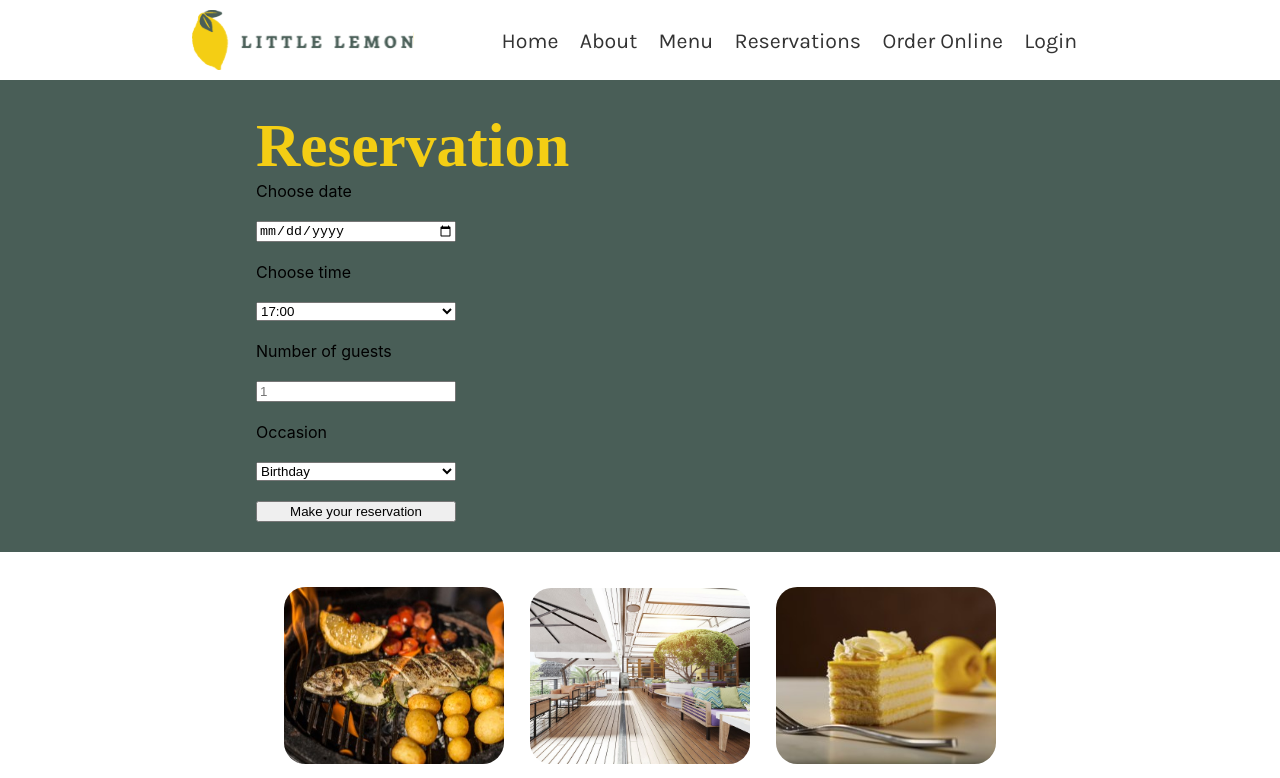
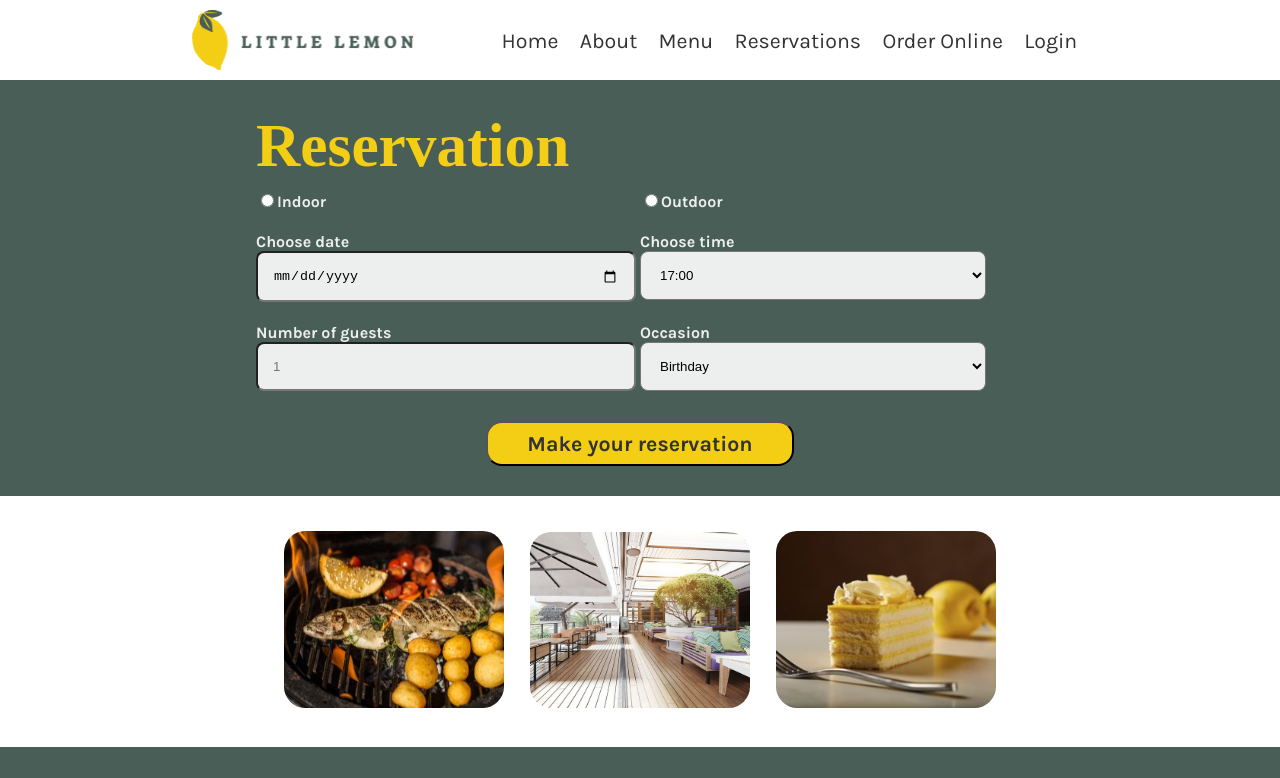
Before and after one commit to AdelleRo/Little-Lemon, a React (Create React App) app: page /reservation-page in a window 1280 px wide. Shown: the top 778 px of the page. Built offline with nearby package versions, Linux system fonts and the light colour scheme; a web font is replaced by a local one.

Commit message:
stateful array to display times

```diff
--- a/public/index.html
+++ b/public/index.html
@@ -52,5 +52,6 @@
       To begin the development, run `npm start` or `yarn start`.
       To create a production bundle, use `npm run build` or `yarn build`.
     -->
+    <script src="https://raw.githubusercontent.com/courseraap/capstone/main/api.js"></script>
   </body>
 </html>
--- a/src/App.css
+++ b/src/App.css
@@ -391,11 +391,7 @@
   background-color: #495E57;
   padding: 30px 20%;
 }
-.booking-form{
-  display: grid;
-  max-width: 200px;
-  gap: 20px;
-}
+
 .gallery-and-btn{
   padding: 30px 10%;
 }
@@ -407,6 +403,30 @@
   width: 220px;
   border-radius: 16pt;
   margin: 5px 1vw;
+}
+
+/*Booking component styles*/
+.booking-form{
+/*   display: grid;
+  grid-template-columns: 1fr 1fr;
+  gap: 20px; */
+  display: flex;
+  flex-direction: row;
+  flex-wrap: wrap;
+}
+.booking-form > div{
+  width: 50%;
+  padding: 10px 0px;
+}
+.booking-input{
+  border-radius: 6pt;
+  background-color: #EDEFEE;
+  width: 90%;
+  padding: 15px;
+}
+.reservationbtn{
+  width: 100%;
+  margin: 20px 30% 0px 30%;
 }
 
 
@@ -423,3 +443,17 @@
     width: 30%;
   }
 }
+@media screen and (max-width: 450px){
+  .booking-form{
+    display: grid;
+    grid-template-columns: 1fr;
+    gap: 20px;
+  }
+  .booking-input{
+    border-radius: 6pt;
+    background-color: #EDEFEE;
+    width: 100%;
+    padding: 15px;
+    display: block;
+  }
+}
--- a/src/components/BookingForm.js
+++ b/src/components/BookingForm.js
@@ -2,13 +2,15 @@ import {useState} from "react";
 import React from 'react';
 
 
-const availableTimes = ["17:00", "18:00", "19:00", "20:00", "21:00", "22:00"];
 
 const BookingForm = () => {
+
     const [date, setDate] = useState("");
     const [time, setTime] = useState("");
     const [guests, setGuests] = useState("");
     const [occasion, setOccasion] = useState("");
+    const [availableTimes, setAvailableTimes] = useState(["17:00", "18:00", "19:00", "20:00", "21:00", "22:00"]);
+
 
     const clearForm = () => {
         setDate("");
@@ -24,23 +26,53 @@ const BookingForm = () => {
 
     return(
         <form className="booking-form" onSubmit={handleSubmit}>
-            <label htmlFor="booking-date">Choose date</label>
+            <div>
+                <input
+                    type="radio"
+                    className="radio-btn"
+                    id="indoor"
+                    name="seating"
+                    value="indoor"
+                />
+                <label htmlFor="indoor" className="highlight-text gray-font">Indoor</label>
+            </div>
+            <div>
+                <input
+                    type="radio"
+                    className="radio-btn"
+                    id="outdoor"
+                    name="seating"
+                    value="outdoor"
+                />
+                <label htmlFor="outdoor" className="highlight-text gray-font">Outdoor</label>
+            </div>
+            <div>
+                <label htmlFor="booking-date" className="highlight-text gray-font">Choose date</label>
                 <input
                     type="date"
+                    className="booking-input"
                     id="booking-date"
                     value={date}
                     onChange={(e) => setDate(e.target.value)}
                 />
-            <label htmlFor="booking-time">Choose time</label>
-            <select id="booking-time"
+            </div>
+            <div>
+                <label htmlFor="booking-time" className="highlight-text gray-font">Choose time</label>
+                <select
+                    className="booking-input"
+                    id="booking-time"
                     value={time}
-                onChange={(e) => {setTime(e.target.value)}}
+                    onChange={(e) => setTime(e.target.value)}
+
                 >
-                {availableTimes.map((time, index) => {return(<option key={index}>{time}</option>)})}
-
+                    {availableTimes.map((times) => {return <option>{times}</option>})}
                 </select>
-            <label htmlFor="guests">Number of guests</label>
-            <input type="number"
+            </div>
+            <div>
+                <label htmlFor="guests" className="highlight-text gray-font">Number of guests</label>
+                <input
+                    type="number"
+                    className="booking-input"
                     id="guests"
                     placeholder="1"
                     min="1"
@@ -48,8 +80,11 @@ const BookingForm = () => {
                     value={guests}
                     onChange={(e) => setGuests(e.target.value)}
                 />
-            <label htmlFor="occasion">Occasion</label>
+            </div>
+            <div>
+                <label htmlFor="occasion" className="highlight-text gray-font">Occasion</label>
                 <select
+                    className="booking-input"
                     id="occasion"
                     value={occasion}
                     onChange={(e) => setOccasion(e.target.value)}
@@ -59,7 +94,9 @@ const BookingForm = () => {
                     <option>Anniversary</option>
                     <option>Other</option>
                 </select>
-            <input type="submit" value="Make your reservation"/>
+            </div>
+
+            <input type="submit" value="Make your reservation" className="button karla-descriptive-cta reservationbtn"/>
         </form>
     )
 }
```
Also changed, not shown: src/components/Main.js (+10 -1 lines), src/components/ReservationPage.js (+5 -3 lines), 1 other file (tests, documents, lock files or other folders). Lines whose indentation alone changed are shown as unchanged.
